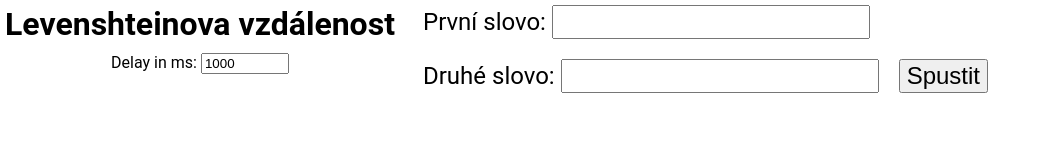
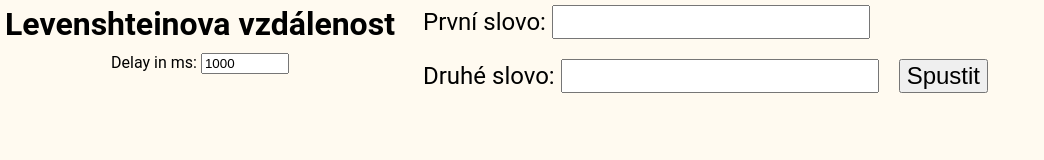
Before and after one commit to PetrLaskevic/Edit-Levenshtein-distance, a website with bundled scripts: page index.html in a window 1280 px wide. Shown: the whole page, without its empty margins (0-1044 px from the left). Built offline with nearby package versions, Linux system fonts and the light colour scheme.

Commit message:
Better light theme

```diff
--- a/index.html
+++ b/index.html
@@ -148,6 +148,12 @@
             margin: 10px;
         }
 
+        @media (prefers-color-scheme: light){
+            body{
+                background: floralwhite;
+            }
+        }
+
         /*dark theme*/
         @media (prefers-color-scheme: dark) {
             h1{
```
